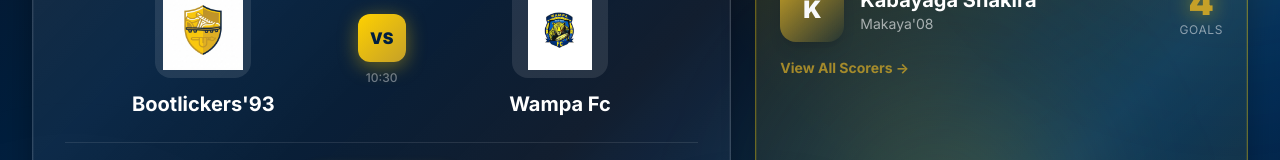
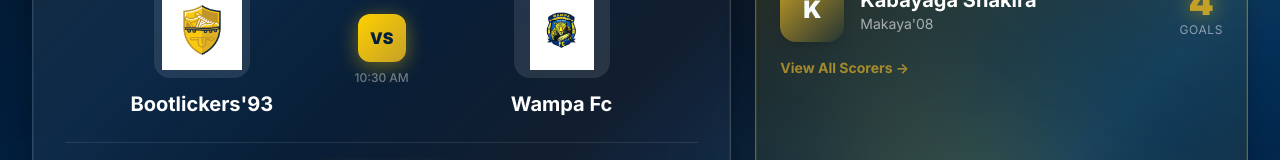
Before and after one commit to daniecw86-gif/mwiri-league-app, a Next.js app: page / in a window 1280 px wide. Shown: the part 328-488 px from the top of the page. Built offline with nearby package versions, Linux system fonts and the light colour scheme.

Commit message:
Update fixture times to 12-hour AM/PM format

```diff
--- a/data/fixtures.ts
+++ b/data/fixtures.ts
@@ -11,35 +11,35 @@ export const fixtures: FixtureGroup[] = [
                 id: 101,
                 homeTeam: "Muniga'02", // Atletico Muniga FC
                 awayTeam: "Bootlickers'93", // Bootlickers FC
-                time: "10:00",
+                time: "10:00 AM",
                 venue: "IUEA Sports Ground",
             },
             {
                 id: 102,
                 homeTeam: "Ruga-Ruga'88", // Ruga-Ruga FC
                 awayTeam: "Sasi FC",
-                time: "10:00",
+                time: "10:00 AM",
                 venue: "IUEA Sports Ground",
             },
             {
                 id: 103,
                 homeTeam: "Wampa Fc", // Wampa FC
                 awayTeam: "Winter'94", // Winter FC
-                time: "10:00",
+                time: "10:00 AM",
                 venue: "IUEA Sports Ground",
             },
             {
                 id: 104,
                 homeTeam: "Suici'06", // Suici FC
                 awayTeam: "Salvo FC",
-                time: "10:00",
+                time: "10:00 AM",
                 venue: "IUEA Sports Ground",
             },
             {
                 id: 105,
                 homeTeam: "Lukambwe'05", // Lukambwe FC
                 awayTeam: "Buliti'01", // Buliti FC
-                time: "10:00",
+                time: "10:00 AM",
                 venue: "IUEA Sports Ground",
             },
             // Dr. Milton Obote Group
@@ -47,35 +47,35 @@ export const fixtures: FixtureGroup[] = [
                 id: 106,
                 homeTeam: "Makaya'08", // Makaya FC
                 awayTeam: "Shadow'09", // Shadow FC
-                time: "10:00",
+                time: "10:00 AM",
                 venue: "IUEA Sports Ground",
             },
             {
                 id: 107,
                 homeTeam: "Vuyos United'00", // Vuyos United
                 awayTeam: "Bluedollar'04", // Bluedollar FC
-                time: "10:00",
+                time: "10:00 AM",
                 venue: "IUEA Sports Ground",
             },
             {
                 id: 108,
                 homeTeam: "Solida'95", // Solida FC
                 awayTeam: "Kombora'03", // Kombora FC
-                time: "10:00",
+                time: "10:00 AM",
                 venue: "IUEA Sports Ground",
             },
             {
                 id: 109,
                 homeTeam: "Top Layer'97", // Top Layer FC
                 awayTeam: "Divers'13", // Divers FC
-                time: "10:00",
+                time: "10:00 AM",
                 venue: "IUEA Sports Ground",
             },
             {
                 id: 110,
                 homeTeam: "Mpala'99", // Mpala FC
                 awayTeam: "Mbawo'91", // Mbawo FC
-                time: "10:00",
+                time: "10:00 AM",
                 venue: "IUEA Sports Ground",
             },
 
@@ -85,35 +85,35 @@ export const fixtures: FixtureGroup[] = [
                 id: 201,
                 homeTeam: "Ruga-Ruga'88",
                 awayTeam: "Muniga'02", // Atletico Muniga FC
-                time: "12:00",
+                time: "12:00 PM",
                 venue: "IUEA Sports Ground",
             },
             {
                 id: 202,
                 homeTeam: "Winter'94",
                 awayTeam: "Bootlickers'93",
-                time: "12:00",
+                time: "12:00 PM",
                 venue: "IUEA Sports Ground",
             },
             {
                 id: 203,
                 homeTeam: "Suici'06",
                 awayTeam: "Sasi FC",
-                time: "12:00",
+                time: "12:00 PM",
                 venue: "IUEA Sports Ground",
             },
             {
                 id: 204,
                 homeTeam: "Buliti'01",
                 awayTeam: "Wampa Fc",
-                time: "12:00",
+                time: "12:00 PM",
                 venue: "IUEA Sports Ground",
             },
             {
                 id: 205,
                 homeTeam: "Lukambwe'05",
                 awayTeam: "Salvo FC",
-                time: "12:00",
+                time: "12:00 PM",
                 venue: "IUEA Sports Ground",
             },
             // Dr. Milton Obote Group
@@ -121,35 +121,35 @@ export const fixtures: FixtureGroup[] = [
                 id: 206,
                 homeTeam: "Vuyos United'00",
                 awayTeam: "Makaya'08",
-                time: "12:00",
+                time: "12:00 PM",
                 venue: "IUEA Sports Ground",
             },
             {
                 id: 207,
                 homeTeam: "Kombora'03",
                 awayTeam: "Shadow'09",
-                time: "12:00",
+                time: "12:00 PM",
                 venue: "IUEA Sports Ground",
             },
             {
                 id: 208,
                 homeTeam: "Top Layer'97",
                 awayTeam: "Bluedollar'04",
-                time: "12:00",
+                time: "12:00 PM",
                 venue: "IUEA Sports Ground",
             },
             {
                 id: 209,
                 homeTeam: "Mbawo'91",
                 awayTeam: "Solida'95",
-                time: "12:00",
+                time: "12:00 PM",
                 venue: "IUEA Sports Ground",
             },
             {
                 id: 210,
                 homeTeam: "Mpala'99",
                 awayTeam: "Divers'13",
-                time: "12:00",
+                time: "12:00 PM",
                 venue: "IUEA Sports Ground",
             },
 
@@ -159,35 +159,35 @@ export const fixtures: FixtureGroup[] = [
                 id: 301,
                 homeTeam: "Muniga'02", // Atletico Muniga FC
                 awayTeam: "Winter'94",
-                time: "14:00",
+                time: "2:00 PM",
                 venue: "IUEA Sports Ground",
             },
             {
                 id: 302,
                 homeTeam: "Suici'06",
                 awayTeam: "Ruga-Ruga'88",
-                time: "14:00",
+                time: "2:00 PM",
                 venue: "IUEA Sports Ground",
             },
             {
                 id: 303,
                 homeTeam: "Bootlickers'93",
                 awayTeam: "Buliti'01",
-                time: "14:00",
+                time: "2:00 PM",
                 venue: "IUEA Sports Ground",
             },
             {
                 id: 304,
                 homeTeam: "Lukambwe'05",
                 awayTeam: "Sasi FC",
-                time: "14:00",
+                time: "2:00 PM",
                 venue: "IUEA Sports Ground",
             },
             {
                 id: 305,
                 homeTeam: "Wampa Fc",
                 awayTeam: "Salvo FC",
-                time: "14:00",
+                time: "2:00 PM",
                 venue: "IUEA Sports Ground",
             },
             // Dr. Milton Obote Group
@@ -195,35 +195,35 @@ export const fixtures: FixtureGroup[] = [
                 id: 306,
                 homeTeam: "Makaya'08",
                 awayTeam: "Kombora'03",
-                time: "14:00",
+                time: "2:00 PM",
                 venue: "IUEA Sports Ground",
             },
             {
                 id: 307,
                 homeTeam: "Top Layer'97",
                 awayTeam: "Vuyos United'00",
-                time: "14:00",
+                time: "2:00 PM",
                 venue: "IUEA Sports Ground",
             },
             {
                 id: 308,
                 homeTeam: "Shadow'09",
                 awayTeam: "Mbawo'91",
-                time: "14:00",
+                time: "2:00 PM",
                 venue: "IUEA Sports Ground",
             },
             {
                 id: 309,
                 homeTeam: "Mpala'99",
                 awayTeam: "Bluedollar'04",
-                time: "14:00",
+                time: "2:00 PM",
                 venue: "IUEA Sports Ground",
             },
             {
                 id: 310,
                 homeTeam: "Solida'95",
                 awayTeam: "Divers'13",
-                time: "14:00",
+                time: "2:00 PM",
                 venue: "IUEA Sports Ground",
             },
         ],
@@ -237,21 +237,21 @@ export const fixtures: FixtureGroup[] = [
                 id: 401,
                 homeTeam: "Bootlickers'93",
                 awayTeam: "Wampa Fc",
-                time: "10:30",
+                time: "10:30 AM",
                 venue: "Pitch 1",
             },
             {
                 id: 402,
                 homeTeam: "Ruga-Ruga'88",
                 awayTeam: "Destroyers' FC10",
-                time: "10:30",
+                time: "10:30 AM",
                 venue: "Pitch 2",
             },
             {
                 id: 403,
                 homeTeam: "Kombora'03",
                 awayTeam: "Vuyos United'00",
-                time: "10:30",
+                time: "10:30 AM",
                 venue: "Pitch 3",
             },
 
@@ -260,21 +260,21 @@ export const fixtures: FixtureGroup[] = [
                 id: 404,
                 homeTeam: "Makaya'08",
                 awayTeam: "Divers'13",
-                time: "11:00",
+                time: "11:00 AM",
                 venue: "Pitch 1",
             },
             {
                 id: 405,
                 homeTeam: "Mpala'99",
                 awayTeam: "Shadow'09",
-                time: "11:00",
+                time: "11:00 AM",
                 venue: "Pitch 2",
             },
             {
                 id: 406,
                 homeTeam: "Muniga'02",
                 awayTeam: "Kanga fc '07",
-                time: "11:00",
+                time: "11:00 AM",
                 venue: "Pitch 3",
             },
 
@@ -283,21 +283,21 @@ export const fixtures: FixtureGroup[] = [
                 id: 407,
                 homeTeam: "Suici'06",
                 awayTeam: "Lukambwe'05",
-                time: "11:30",
+                time: "11:30 AM",
                 venue: "Pitch 1",
             },
             {
                 id: 408,
                 homeTeam: "Buliti'01",
                 awayTeam: "Winter'94",
-                time: "11:30",
+                time: "11:30 AM",
                 venue: "Pitch 2",
             },
             {
                 id: 409,
                 homeTeam: "Bluedollar'04",
                 awayTeam: "Solida'95",
-                time: "11:30",
+                time: "11:30 AM",
                 venue: "Pitch 3",
             },
 
@@ -306,21 +306,21 @@ export const fixtures: FixtureGroup[] = [
                 id: 410,
                 homeTeam: "Wampa Fc",
                 awayTeam: "Suici'06",
-                time: "12:00",
+                time: "12:00 PM",
                 venue: "Pitch 1",
             },
             {
                 id: 411,
                 homeTeam: "Bootlickers'93",
                 awayTeam: "Ruga-Ruga'88",
-                time: "12:00",
+                time: "12:00 PM",
                 venue: "Pitch 2",
             },
             {
                 id: 412,
                 homeTeam: "Top Layer'97",
                 awayTeam: "Mpala'99",
-                time: "12:00",
+                time: "12:00 PM",
                 venue: "Pitch 3",
             },
 
@@ -329,21 +329,21 @@ export const fixtures: FixtureGroup[] = [
                 id: 413,
                 homeTeam: "Divers'13",
                 awayTeam: "Vuyos United'00",
-                time: "12:30",
+                time: "12:30 PM",
                 venue: "Pitch 1",
             },
             {
                 id: 414,
                 homeTeam: "Kombora'03",
                 awayTeam: "Bluedollar'04",
-                time: "12:30",
+                time: "12:30 PM",
                 venue: "Pitch 2",
             },
             {
                 id: 415,
                 homeTeam: "Destroyers' FC10",
                 awayTeam: "Buliti'01",
-                time: "12:30",
+                time: "12:30 PM",
                 venue: "Pitch 3",
             },
 
@@ -352,21 +352,21 @@ export const fixtures: FixtureGroup[] = [
                 id: 416,
                 homeTeam: "Kanga fc '07",
                 awayTeam: "Winter'94",
-                time: "13:00",
+                time: "1:00 PM",
                 venue: "Pitch 1",
             },
             {
                 id: 417,
                 homeTeam: "Muniga'02",
                 awayTeam: "Lukambwe'05",
-                time: "13:00",
+                time: "1:00 PM",
                 venue: "Pitch 2",
             },
             {
                 id: 418,
                 homeTeam: "Makaya'08",
                 awayTeam: "Solida'95",
-                time: "13:00",
+                time: "1:00 PM",
                 venue: "Pitch 3",
             },
 
@@ -377,21 +377,21 @@ export const fixtures: FixtureGroup[] = [
                 id: 419,
                 homeTeam: "Vuyos United'00",
                 awayTeam: "Shadow'09",
-                time: "14:30",
+                time: "2:30 PM",
                 venue: "Pitch 1",
             },
             {
                 id: 420,
                 homeTeam: "Bluedollar'04",
                 awayTeam: "Makaya'08",
-                time: "14:30",
+                time: "2:30 PM",
                 venue: "Pitch 2",
             },
             {
                 id: 421,
                 homeTeam: "Lukambwe'05",
                 awayTeam: "Wampa Fc",
-                time: "14:30",
+                time: "2:30 PM",
                 venue: "Pitch 3",
             },
 
@@ -400,21 +400,21 @@ export const fixtures: FixtureGroup[] = [
                 id: 422,
                 homeTeam: "Kanga fc '07",
                 awayTeam: "Destroyers' FC10",
-                time: "15:00",
+                time: "3:00 PM",
                 venue: "Pitch 1",
             },
             {
                 id: 423,
                 homeTeam: "Muniga'02",
                 awayTeam: "Buliti'01",
-                time: "15:00",
+                time: "3:00 PM",
                 venue: "Pitch 2",
             },
             {
                 id: 424,
                 homeTeam: "Mpala'99",
                 awayTeam: "Kombora'03",
-                time: "15:00",
+                time: "3:00 PM",
                 venue: "Pitch 3",
             },
 
@@ -423,21 +423,21 @@ export const fixtures: FixtureGroup[] = [
                 id: 425,
                 homeTeam: "Solida'95",
                 awayTeam: "Top Layer'97",
-                time: "15:30",
+                time: "3:30 PM",
                 venue: "Pitch 1",
             },
             {
                 id: 426,
                 homeTeam: "Bootlickers'93",
                 awayTeam: "Suici'06",
-                time: "15:30",
+                time: "3:30 PM",
                 venue: "Pitch 2",
             },
             {
                 id: 427,
                 homeTeam: "Winter'94",
                 awayTeam: "Ruga-Ruga'88",
-                time: "15:30",
+                time: "3:30 PM",
                 venue: "Pitch 3",
             },
 
@@ -448,21 +448,21 @@ export const fixtures: FixtureGroup[] = [
                 id: 428,
                 homeTeam: "Lukambwe'05",
                 awayTeam: "Kanga fc '07",
-                time: "16:00",
+                time: "4:00 PM",
                 venue: "Pitch 1",
             },
             {
                 id: 429,
                 homeTeam: "Bootlickers'93",
                 awayTeam: "Buliti'01",
-                time: "16:00",
+                time: "4:00 PM",
                 venue: "Pitch 2",
             },
             {
                 id: 430,
                 homeTeam: "Mpala'99",
                 awayTeam: "Divers'13",
-                time: "16:00",
+                time: "4:00 PM",
                 venue: "Pitch 3",
             },
 
@@ -471,21 +471,21 @@ export const fixtures: FixtureGroup[] = [
                 id: 431,
                 homeTeam: "Top Layer'97",
                 awayTeam: "Vuyos United'00",
-                time: "16:30",
+                time: "4:30 PM",
                 venue: "Pitch 1",
             },
             {
                 id: 432,
                 homeTeam: "Kombora'03",
                 awayTeam: "Shadow'09",
-                time: "16:30",
+                time: "4:30 PM",
                 venue: "Pitch 2",
             },
             {
                 id: 433,
                 homeTeam: "Ruga-Ruga'88",
                 awayTeam: "Kanga fc '07",
-                time: "16:30",
+                time: "4:30 PM",
                 venue: "Pitch 3",
             },
 
@@ -494,14 +494,14 @@ export const fixtures: FixtureGroup[] = [
                 id: 434,
                 homeTeam: "Mpala'99",
                 awayTeam: "Bluedollar'04",
-                time: "17:00",
+                time: "5:00 PM",
                 venue: "Pitch 1",
             },
             {
                 id: 435,
                 homeTeam: "Suici'06",
                 awayTeam: "Kanga fc '07",
-                time: "17:00",
+                time: "5:00 PM",
                 venue: "Pitch 2",
             },
 
@@ -510,7 +510,7 @@ export const fixtures: FixtureGroup[] = [
                 id: 436,
                 homeTeam: "IUEA",
                 awayTeam: "Mwiri Select",
-                time: "17:00",
+                time: "5:00 PM",
                 venue: "Pitch 3",
             },
         ],
```
